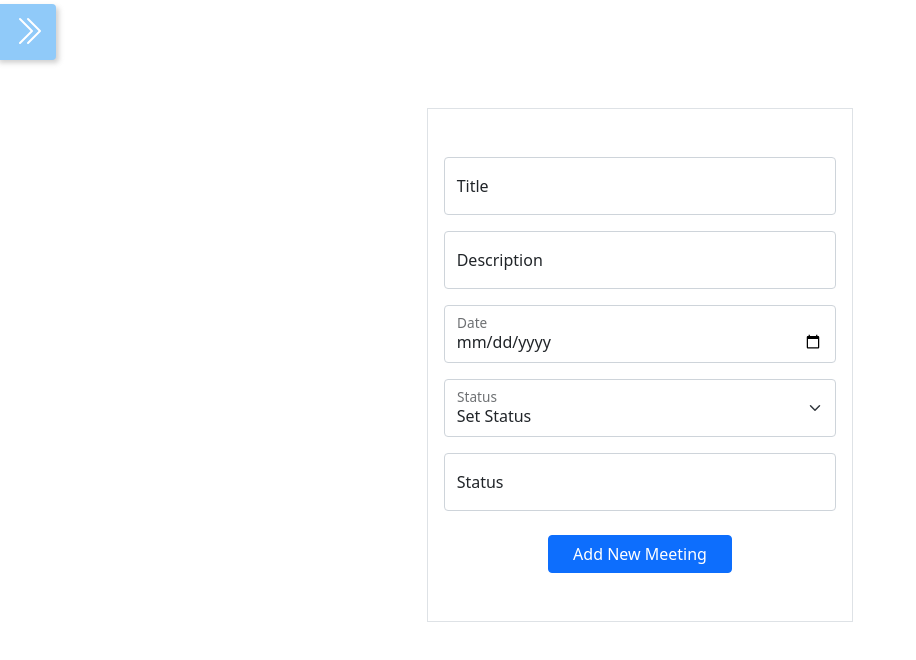
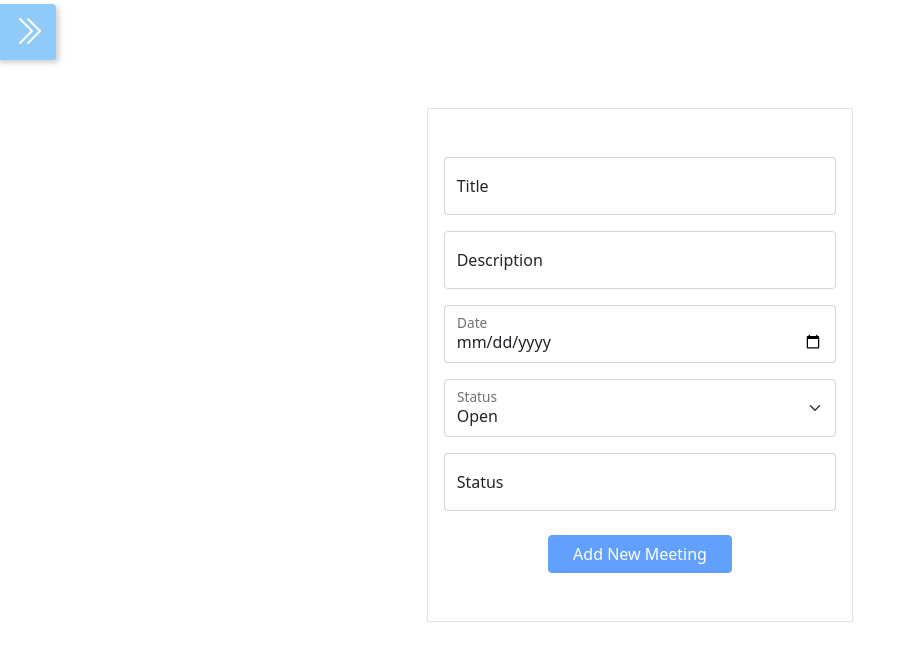
Before and after one commit to Ankita0123456789/Task-app, a React (Create React App) app: page /meeting/1 in a window 1280 px wide. Shown: the top 660 px of the page, without its empty margins (0-916 px from the left). Built offline with nearby package versions, Linux system fonts and the light colour scheme.

Commit message:
added select options and minor validation of meeting data

```diff
--- a/src/components/Button.tsx
+++ b/src/components/Button.tsx
@@ -1,16 +1,24 @@
-import React from 'react'
-import Button from 'react-bootstrap/Button';
+import React from "react";
+import Button from "react-bootstrap/Button";
 
-type Props = { name: string, type: any, onClick?: any }
+type Props = { name: string; type: any; onClick?: any; disabled: boolean };
 
-function Buttons({ name, type, onClick }: Props) {
-    return (
-        <>
-            <div className='pt-2 text-center'>
-                <Button className='px-4' type={type} onClick={onClick} variant="primary">{name}</Button>{' '}
-            </div>
-        </>
-    )
+function Buttons({ name, type, onClick, disabled }: Props) {
+  return (
+    <>
+      <div className="pt-2 text-center">
+        <Button
+          className="px-4"
+          type={type}
+          onClick={onClick}
+          variant="primary"
+          disabled={disabled}
+        >
+          {name}
+        </Button>{" "}
+      </div>
+    </>
+  );
 }
 
-export default Buttons
+export default Buttons;
--- a/src/components/Select.tsx
+++ b/src/components/Select.tsx
@@ -1,7 +1,6 @@
-import React from 'react'
+import React from "react";
 import FloatingLabel from "react-bootstrap/FloatingLabel";
 import Form from "react-bootstrap/Form";
-
 
 type Props = {
   LabelName: string;
@@ -9,23 +8,25 @@ type Props = {
   onChange?: any;
   name: string;
   id?: any;
-}
+  options: { name: string; value: string }[];
+};
 
-const Select = ({LabelName,value, onChange, name, id}: Props) => {
+const Select = ({ LabelName, value, onChange, name, id, options }: Props) => {
   return (
-    <FloatingLabel
-    controlId={id}
-    label={LabelName}
-    className="mb-3"
-  >
-    <Form.Select onChange={onChange} aria-label="Default select example">
-    <option>Set Status</option>
-    <option value={value}>{name}</option>
-    <option value={value}>{name}</option>
-    <option value={value}>{name}</option>
-  </Form.Select>
-  </FloatingLabel>
-  )
-}
+    <FloatingLabel controlId={id} label={LabelName} className="mb-3">
+      <Form.Select
+        onChange={onChange}
+        aria-label="Default select example"
+        name={name}
+      >
+        {options.map((option: any) => (
+          <option key={option.value} value={option.value}>
+            {option.name}
+          </option>
+        ))}
+      </Form.Select>
+    </FloatingLabel>
+  );
+};
 
-export default Select
+export default Select;
--- a/src/modules/meetings/Meeting.tsx
+++ b/src/modules/meetings/Meeting.tsx
@@ -3,10 +3,9 @@ import { useNavigate, useParams } from "react-router-dom";
 
 import { Form, Container, Row, Col } from "react-bootstrap";
 
-
 import { Buttons, INput, Sidebar, Select } from "../../components/index";
 
-import { meetingInit } from "./defaultValues";
+import { meetingInit, statuses } from "./defaultValues";
 
 type Props = {};
 
@@ -26,8 +25,7 @@ const Meeting = (props: Props) => {
 
     if (data) {
       setState(data);
-    }
-     else {
+    } else {
       setIsNew(true);
       setState({
         id,
@@ -46,13 +44,22 @@ const Meeting = (props: Props) => {
 
   const handleSubmit = (e: React.ChangeEvent<HTMLInputElement>) => {
     e.preventDefault();
-    const meetings = isNew? JSON.parse(localStorage.getItem("meetings") as string) : JSON.parse(localStorage.getItem("meetings") as string).filter((meet:any)=> meet.id !== Number(id));
+    const meetings = isNew
+      ? JSON.parse(localStorage.getItem("meetings") as string)
+      : JSON.parse(localStorage.getItem("meetings") as string).filter(
+          (meet: any) => meet.id !== Number(id)
+        );
     meetings.push(state);
     localStorage.setItem("meetings", JSON.stringify(meetings));
     setState(JSON.parse(JSON.stringify(meetingInit)));
-    navigate('/meetings')
+    navigate("/meetings");
   };
 
+  const validated = () =>
+    state.title.length > 0 &&
+    state.description.length > 0 &&
+    state.date.length > 0 &&
+    state.status.length > 0;
 
   return (
     <Container fluid>
@@ -81,10 +88,12 @@ const Meeting = (props: Props) => {
               type="date"
               onChange={onChange}
             />
-           <Select
-           LabelName="Status"
-           value={state.status}
-           name="status" />
+            <Select
+              LabelName="Status"
+              value={state.status}
+              name="status"
+              options={statuses}
+            />
             <INput
               value={state.status}
               name="status"
@@ -94,8 +103,9 @@ const Meeting = (props: Props) => {
             />
             <Buttons
               type="submit"
-              name={ isNew ? "Add New Meeting" : "Update Meeting"}
+              name={isNew ? "Add New Meeting" : "Update Meeting"}
               onClick={handleSubmit}
+              disabled={!validated()}
             />
           </Form>
         </Col>
--- a/src/modules/meetings/defaultValues.ts
+++ b/src/modules/meetings/defaultValues.ts
@@ -7,3 +7,18 @@ export const meetingInit: MeetingIF = {
   date: "",
   status: "",
 };
+
+export const statuses = [
+  {
+    name: "Open",
+    value: "open",
+  },
+  {
+    name: "Closed",
+    value: "closed",
+  },
+  {
+    name: "Started",
+    value: "started",
+  },
+];
```
